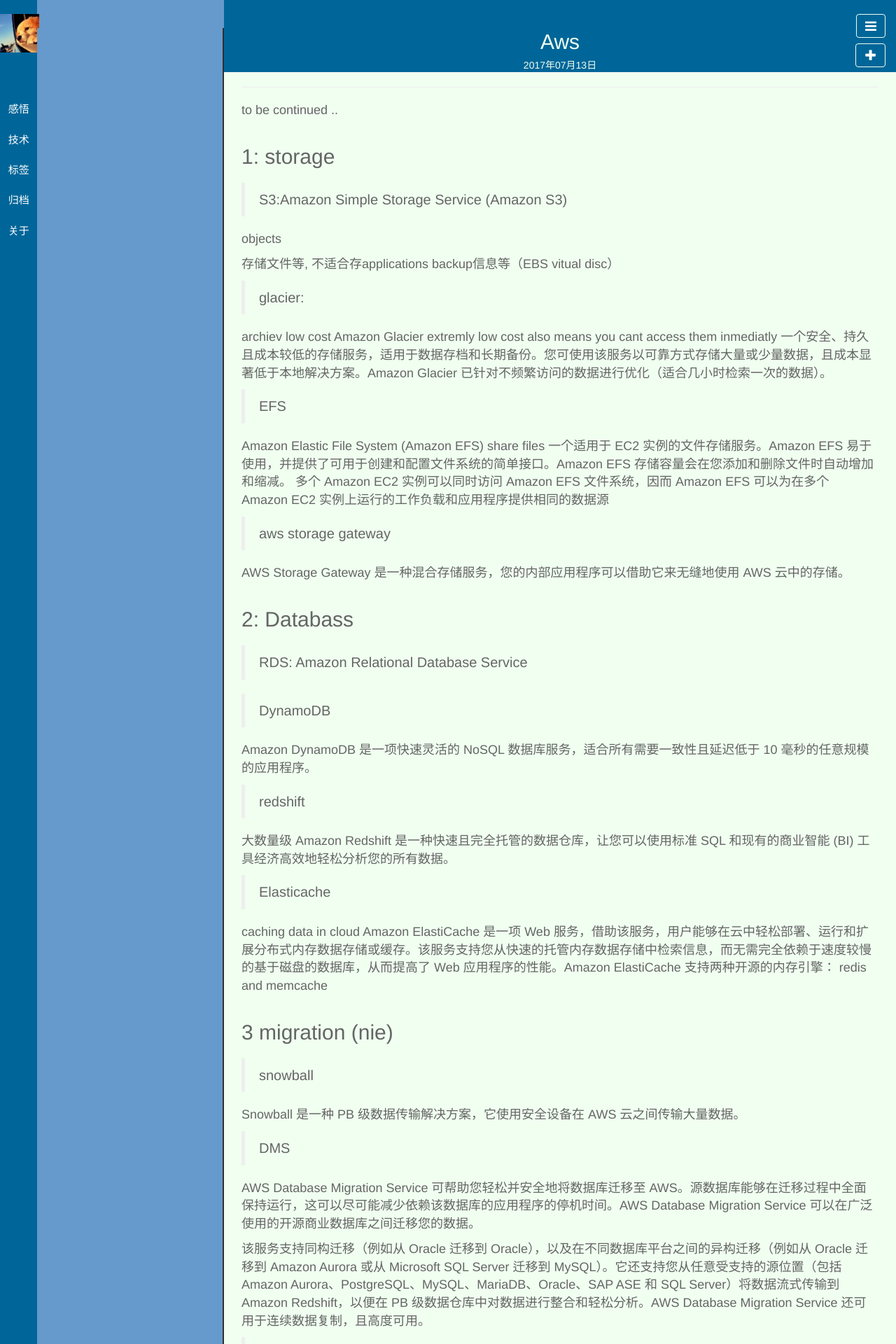
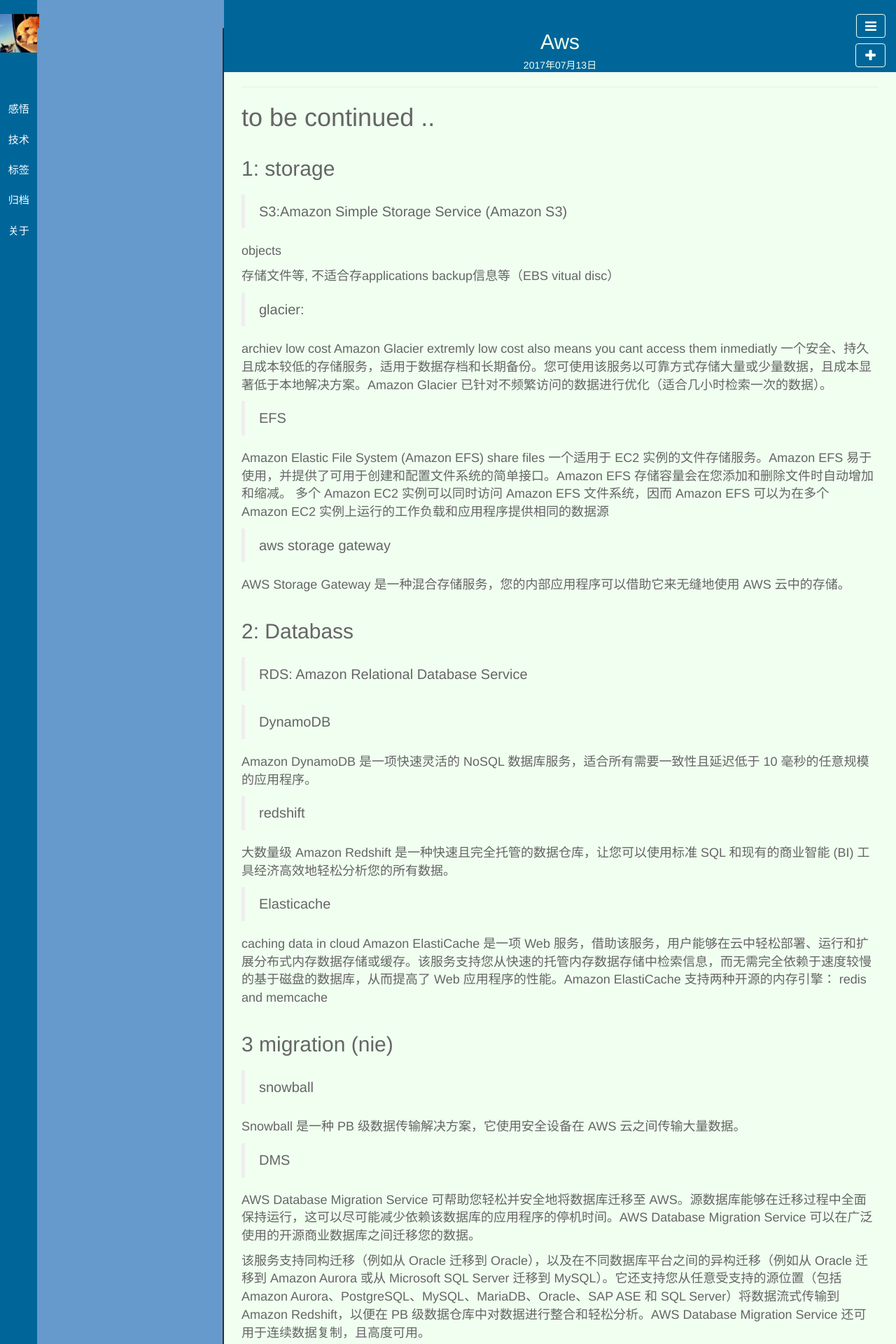
Before and after one commit to llx1105/llx1105.github.io, a Jekyll site: the page built from _posts/技术/2017-07-13-aws.md, in a window 1280 px wide. Shown: the top 1920 px of the page at 70% size. Built offline with Jekyll 4.4.1, drawn with Linux system fonts in a browser that asks for light colours; nearby versions of some CDN libraries; our own code applies the rules of GitHub Pages for plain Markdown files; library files that are not in the unit come from our copies; Markdown is read by kramdown in place of the engine named in the settings.

Commit message:
add a space

```diff
--- a/_posts/技术/2017-07-13-aws.md
+++ b/_posts/技术/2017-07-13-aws.md
@@ -1,4 +1,5 @@
-to be continued ..
+#to be continued ..
+
 ##1: storage
 
 >S3:Amazon Simple Storage Service (Amazon S3)
```
